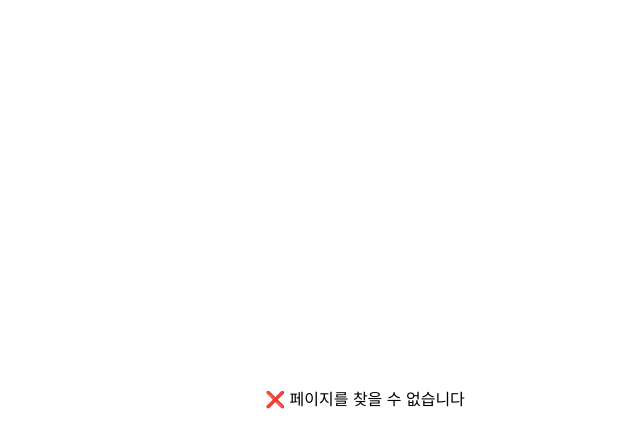
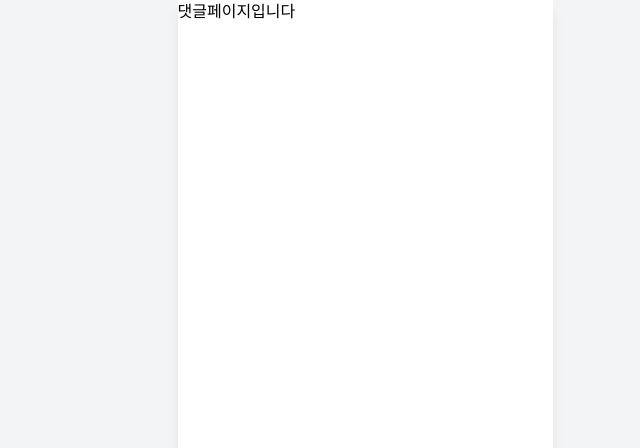
Before and after one commit to dongnae-bangnae/FE, a React (Vite) app: page /record/1/detail/comments in a window 1280 px wide. Before the commit this address had no page. Shown: the top 448 px of the page, without its empty margins (275-915 px from the left). Built offline with nearby package versions, Linux system fonts and the light colour scheme.

Commit message:
✨Feat: 댓글페이지 추가 및 경로 수정(#34)

```diff
--- a/src/App.tsx
+++ b/src/App.tsx
@@ -29,6 +29,7 @@ import RecordListPage from "./pages/RecordListPage";
 import RecordWritingPage from "./pages/RecordWritingPage";
 import SavedPlaceListPage from "./pages/SavedPlaceListPage";
 import SelectedPinTypePage from "./pages/SelectPinTypePage";
+import CommentPage from "./pages/CommentPage";
 
 const routes: RouteObject[] = [
   {
@@ -44,6 +45,7 @@ const routes: RouteObject[] = [
       { path: "record/new", element: <NewRecordPage /> },
       { path: "record/:id", element: <RecordWritingPage /> },
       { path: "record/:id/detail", element: <RecordDetailPage /> },
+      { path: "record/:id/detail/comments", element: <CommentPage /> },
       { path: "map", element: <MapPage /> },
       { path: "map/new", element: <NewPlacePage /> },
       { path: "map/select-pin", element: <SelectedPinTypePage /> },
--- a/src/components/Record/RecordBottomNav.tsx
+++ b/src/components/Record/RecordBottomNav.tsx
@@ -45,7 +45,7 @@ const RecordBottomNav = ({ likes, ban, comments, active }: Props) => {
         </button>
       </div>
       <div className={`relative flex items-center gap-[15px] ${active === "comment" ? "font-bold" : ""}`}>
-        <button onClick={()=>navigate("/record/:id/comments")} className="flex gap-[15px]">
+        <button onClick={()=>navigate("/record/:id/detail/comments")} className="flex gap-[15px]">
           <img src={CommentIcon} width={23} height={23} />
           <span>{comments}</span>
         </button>
--- /dev/null
+++ b/src/pages/CommentPage.tsx
@@ -0,0 +1,4 @@
+function CommentPage() {
+  return <div>댓글페이지입니다</div>;
+}
+export default CommentPage;
```
